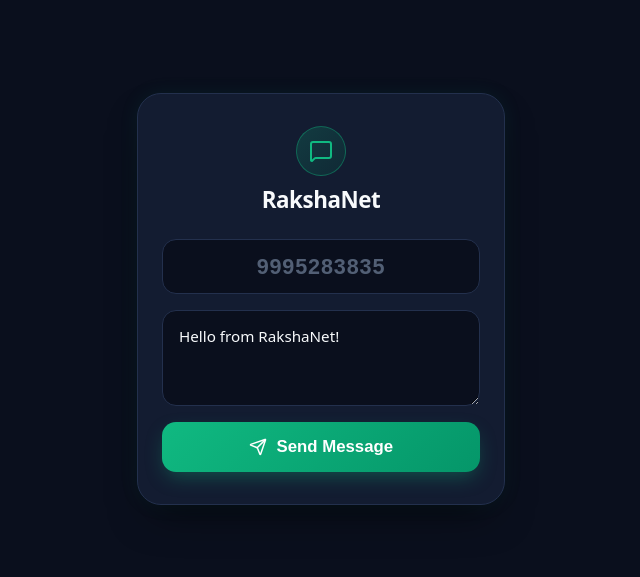
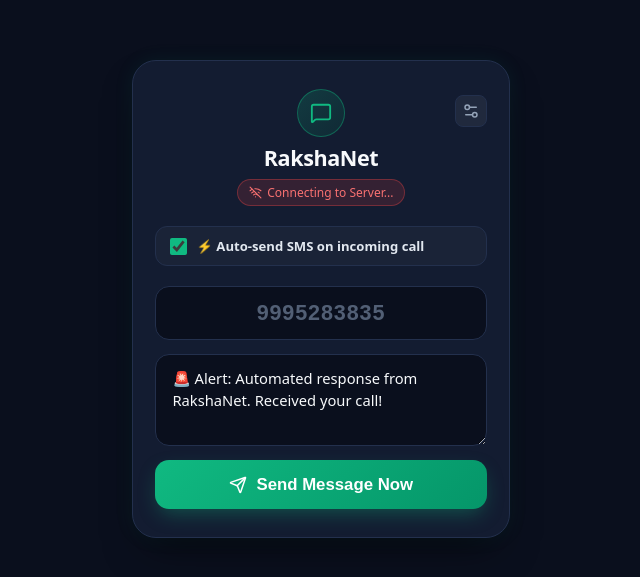
Before and after one commit to hxri-nxrxyxn/realm-hack, a React (Vite) app in the folder rakshanet/: page / in a window 1280 px wide. Shown: the part 101-678 px from the top of the page, without its empty margins (319-959 px from the left). Built offline with nearby package versions, Linux system fonts and the light colour scheme; no server answers; what @capacitor/core would draw is missing.

Commit message:
Add WebSocket server and auto-send SMS on Bluetooth call detection

```diff
--- a/rakshanet/src/App.tsx
+++ b/rakshanet/src/App.tsx
@@ -1,5 +1,5 @@
-import React, { useState } from 'react';
-import { Send, MessageSquare, CheckCircle2, AlertCircle } from 'lucide-react';
+import React, { useState, useEffect, useRef } from 'react';
+import { Send, MessageSquare, CheckCircle2, AlertCircle, Wifi, WifiOff, Settings2 } from 'lucide-react';
 import { Capacitor, registerPlugin } from '@capacitor/core';
 
 interface DirectSmsPlugin {
@@ -10,24 +10,34 @@ const DirectSms = registerPlugin<DirectSmsPlugin>('DirectSms');
 
 export default function App() {
   const defaultPlaceholder = '9995283835';
+  const defaultServerUrl = 'ws://192.168.2.38:8765';
 
   const [phoneNumber, setPhoneNumber] = useState<string>('');
-  const [message, setMessage] = useState<string>('Hello from RakshaNet!');
+  const [message, setMessage] = useState<string>('🚨 Alert: Automated response from RakshaNet. Received your call!');
   const [statusMessage, setStatusMessage] = useState<{ text: string; type: 'success' | 'error' } | null>(null);
   const [isSending, setIsSending] = useState<boolean>(false);
 
-  const handleSendMessage = async (e?: React.FormEvent) => {
-    if (e) e.preventDefault();
+  // WebSocket configuration & state
+  const [serverUrl, setServerUrl] = useState<string>(() => {
+    return localStorage.getItem('rakshanet_ws_url') || defaultServerUrl;
+  });
+  const [wsConnected, setWsConnected] = useState<boolean>(false);
+  const [autoSend, setAutoSend] = useState<boolean>(true);
+  const [showSettings, setShowSettings] = useState<boolean>(false);
 
-    const rawNumber = phoneNumber.trim() || defaultPlaceholder;
+  const wsRef = useRef<WebSocket | null>(null);
+  const reconnectTimeoutRef = useRef<number | null>(null);
+
+  // Function to send SMS
+  const sendSmsMessage = async (targetNumber: string, content: string, isAutomated = false) => {
+    const rawNumber = targetNumber.trim() || defaultPlaceholder;
     const sanitizedNumber = rawNumber.replace(/[^0-9+*#]/g, '');
-    const messageContent = message.trim();
+    const messageContent = content.trim();
 
     if (!sanitizedNumber) {
       setStatusMessage({ text: 'Please enter a valid phone number', type: 'error' });
       return;
     }
-
     if (!messageContent) {
       setStatusMessage({ text: 'Please enter a message to send', type: 'error' });
       return;
@@ -44,9 +54,21 @@ export default function App() {
         });
 
         setStatusMessage({
-          text: `Message sent to ${rawNumber}!`,
+          text: isAutomated
+            ? `⚡ Auto-sent SMS to ${rawNumber}!`
+            : `Message sent to ${rawNumber}!`,
           type: 'success',
         });
+
+        // Notify WebSocket server of successful send
+        if (wsRef.current && wsRef.current.readyState === WebSocket.OPEN) {
+          wsRef.current.send(JSON.stringify({
+            type: 'SMS_SENT',
+            number: rawNumber,
+            automated: isAutomated,
+            timestamp: new Date().toISOString(),
+          }));
+        }
       } catch (err: unknown) {
         console.error('Direct SMS error:', err);
         const errorMsg = err instanceof Error ? err.message : String(err);
@@ -58,11 +80,11 @@ export default function App() {
         setIsSending(false);
       }
     } else {
-      // Browser fallback via sms: protocol
+      // Browser fallback
       try {
         window.location.href = `sms:${sanitizedNumber}?body=${encodeURIComponent(messageContent)}`;
         setStatusMessage({
-          text: `SMS opened for ${rawNumber}`,
+          text: `SMS link opened for ${rawNumber}`,
           type: 'success',
         });
       } catch (err) {
@@ -74,19 +96,155 @@ export default function App() {
     }
   };
 
+  // WebSocket connection management
+  useEffect(() => {
+    let isCancelled = false;
+
+    const connectWebSocket = () => {
+      if (isCancelled) return;
+
+      try {
+        const ws = new WebSocket(serverUrl);
+        wsRef.current = ws;
+
+        ws.onopen = () => {
+          if (isCancelled) return;
+          setWsConnected(true);
+          console.log('Connected to WebSocket server:', serverUrl);
+        };
+
+        ws.onmessage = (event) => {
+          try {
+            const data = JSON.parse(event.data);
+            console.log('WS Message received:', data);
+
+            if (data.type === 'CALL_DETECTED' && data.number) {
+              const incomingNumber = data.number;
+              setPhoneNumber(incomingNumber);
+
+              // Auto-send SMS if enabled
+              if (autoSend) {
+                sendSmsMessage(incomingNumber, message, true);
+              } else {
+                setStatusMessage({
+                  text: `Call detected: ${incomingNumber}. Tap Send to dispatch.`,
+                  type: 'success',
+                });
+              }
+            } else if (data.type === 'SERVER_READY') {
+              if (data.last_number && !phoneNumber) {
+                setPhoneNumber(data.last_number);
+              }
+            }
+          } catch (e) {
+            console.error('Failed to parse WS message:', e);
+          }
+        };
+
+        ws.onclose = () => {
+          if (isCancelled) return;
+          setWsConnected(false);
+          // Schedule reconnect in 3s
+          reconnectTimeoutRef.current = window.setTimeout(connectWebSocket, 3000);
+        };
+
+        ws.onerror = (err) => {
+          console.warn('WS Error:', err);
+          ws.close();
+        };
+      } catch (err) {
+        console.error('WS Connection initiation error:', err);
+        reconnectTimeoutRef.current = window.setTimeout(connectWebSocket, 3000);
+      }
+    };
+
+    connectWebSocket();
+
+    return () => {
+      isCancelled = true;
+      if (reconnectTimeoutRef.current) clearTimeout(reconnectTimeoutRef.current);
+      if (wsRef.current) wsRef.current.close();
+    };
+  }, [serverUrl, autoSend, message]);
+
+  const handleManualSend = (e?: React.FormEvent) => {
+    if (e) e.preventDefault();
+    sendSmsMessage(phoneNumber, message, false);
+  };
+
+  const handleSaveSettings = (e: React.FormEvent) => {
+    e.preventDefault();
+    localStorage.setItem('rakshanet_ws_url', serverUrl);
+    setShowSettings(false);
+    if (wsRef.current) wsRef.current.close(); // trigger reconnect with new URL
+  };
+
   return (
     <div className="app-container">
       <main className="dialer-card">
         {/* Minimal Header */}
         <header className="app-header">
-          <div className="logo-badge">
-            <MessageSquare size={24} />
+          <div className="header-top-row">
+            <div className="logo-badge">
+              <MessageSquare size={22} />
+            </div>
+            <button
+              type="button"
+              className="icon-settings-btn"
+              onClick={() => setShowSettings(!showSettings)}
+              title="WebSocket Settings"
+              aria-label="Settings"
+            >
+              <Settings2 size={18} />
+            </button>
           </div>
           <h1 className="title">RakshaNet</h1>
+
+          {/* WebSocket Connection Status Pill */}
+          <div className={`ws-status-pill ${wsConnected ? 'connected' : 'disconnected'}`}>
+            {wsConnected ? <Wifi size={13} /> : <WifiOff size={13} />}
+            <span>{wsConnected ? `Online: ${serverUrl.replace('ws://', '')}` : 'Connecting to Server...'}</span>
+          </div>
         </header>
 
+        {/* Settings Drawer (if toggled) */}
+        {showSettings && (
+          <form onSubmit={handleSaveSettings} className="settings-box">
+            <label className="field-label" htmlFor="server-url-input">
+              Server WebSocket URL:
+            </label>
+            <div className="settings-input-row">
+              <input
+                id="server-url-input"
+                type="text"
+                value={serverUrl}
+                onChange={(e) => setServerUrl(e.target.value)}
+                placeholder="ws://192.168.2.38:8765"
+                className="settings-input"
+              />
+              <button type="submit" className="settings-save-btn">
+                Save
+              </button>
+            </div>
+          </form>
+        )}
+
+        {/* Auto-Send Toggle */}
+        <div className="toggle-row">
+          <label className="toggle-label" htmlFor="autosend-checkbox">
+            <input
+              id="autosend-checkbox"
+              type="checkbox"
+              checked={autoSend}
+              onChange={(e) => setAutoSend(e.target.checked)}
+              className="toggle-checkbox"
+            />
+            <span className="toggle-text">⚡ Auto-send SMS on incoming call</span>
+          </label>
+        </div>
+
         {/* Minimal Form */}
-        <form onSubmit={handleSendMessage} className="dialer-form">
+        <form onSubmit={handleManualSend} className="dialer-form">
           <div className="input-group">
             <input
               id="phone-input"
@@ -130,7 +288,7 @@ export default function App() {
             <div className="call-btn-inner">
               <Send size={18} className={isSending ? 'anim-spin' : ''} />
               <span className="call-text">
-                {isSending ? 'Sending...' : 'Send Message'}
+                {isSending ? 'Sending...' : 'Send Message Now'}
               </span>
             </div>
           </button>
--- a/rakshanet/src/index.css
+++ b/rakshanet/src/index.css
@@ -44,11 +44,11 @@ body {
 
 .app-container {
   width: 100%;
-  max-width: 400px;
+  max-width: 410px;
   display: flex;
   align-items: center;
   justify-content: center;
-  padding: 1.5rem 1rem;
+  padding: 1.25rem 1rem;
 }
 
 .dialer-card {
@@ -57,10 +57,10 @@ body {
   border: 1px solid var(--border-color);
   border-radius: 24px;
   box-shadow: 0 20px 40px -15px rgba(0, 0, 0, 0.6), 0 0 20px rgba(16, 185, 129, 0.08);
-  padding: 2rem 1.5rem;
+  padding: 1.75rem 1.4rem;
   display: flex;
   flex-direction: column;
-  gap: 1.5rem;
+  gap: 1.25rem;
 }
 
 .app-header {
@@ -68,32 +68,154 @@ body {
   display: flex;
   flex-direction: column;
   align-items: center;
-  gap: 0.5rem;
+  gap: 0.4rem;
+}
+
+.header-top-row {
+  width: 100%;
+  display: flex;
+  align-items: center;
+  justify-content: center;
+  position: relative;
 }
 
 .logo-badge {
   display: inline-flex;
   align-items: center;
   justify-content: center;
-  width: 50px;
-  height: 50px;
+  width: 48px;
+  height: 48px;
   border-radius: 50%;
   background: linear-gradient(135deg, rgba(16, 185, 129, 0.2), rgba(6, 95, 70, 0.2));
   border: 1px solid rgba(16, 185, 129, 0.4);
   color: var(--accent-green);
 }
 
+.icon-settings-btn {
+  position: absolute;
+  right: 0;
+  top: 6px;
+  background: rgba(255, 255, 255, 0.06);
+  border: 1px solid var(--border-color);
+  color: var(--text-muted);
+  width: 32px;
+  height: 32px;
+  border-radius: 8px;
+  display: flex;
+  align-items: center;
+  justify-content: center;
+  cursor: pointer;
+  transition: all 0.2s ease;
+}
+
+.icon-settings-btn:hover {
+  background: rgba(255, 255, 255, 0.12);
+  color: var(--text-main);
+}
+
 .title {
-  font-size: 1.4rem;
+  font-size: 1.35rem;
   font-weight: 700;
   letter-spacing: -0.02em;
   color: var(--text-main);
 }
 
+.ws-status-pill {
+  display: inline-flex;
+  align-items: center;
+  gap: 0.35rem;
+  padding: 0.25rem 0.65rem;
+  border-radius: 999px;
+  font-size: 0.75rem;
+  font-weight: 500;
+}
+
+.ws-status-pill.connected {
+  background: rgba(16, 185, 129, 0.15);
+  border: 1px solid rgba(16, 185, 129, 0.35);
+  color: #34d399;
+}
+
+.ws-status-pill.disconnected {
+  background: rgba(239, 68, 68, 0.15);
+  border: 1px solid rgba(239, 68, 68, 0.35);
+  color: #f87171;
+}
+
+.settings-box {
+  background: rgba(10, 15, 29, 0.7);
+  border: 1px solid var(--border-color);
+  border-radius: 12px;
+  padding: 0.75rem;
+  display: flex;
+  flex-direction: column;
+  gap: 0.4rem;
+}
+
+.field-label {
+  font-size: 0.75rem;
+  font-weight: 600;
+  color: var(--text-muted);
+}
+
+.settings-input-row {
+  display: flex;
+  gap: 0.5rem;
+}
+
+.settings-input {
+  flex: 1;
+  background: var(--bg-input);
+  border: 1px solid var(--border-color);
+  color: var(--text-main);
+  border-radius: 8px;
+  padding: 0.45rem 0.65rem;
+  font-size: 0.82rem;
+  outline: none;
+}
+
+.settings-save-btn {
+  background: var(--accent-green);
+  border: none;
+  color: #ffffff;
+  padding: 0.45rem 0.85rem;
+  border-radius: 8px;
+  font-size: 0.82rem;
+  font-weight: 600;
+  cursor: pointer;
+}
+
+.toggle-row {
+  background: rgba(255, 255, 255, 0.03);
+  border: 1px solid var(--border-color);
+  border-radius: 12px;
+  padding: 0.65rem 0.85rem;
+}
+
+.toggle-label {
+  display: flex;
+  align-items: center;
+  gap: 0.6rem;
+  cursor: pointer;
+}
+
+.toggle-checkbox {
+  width: 17px;
+  height: 17px;
+  accent-color: var(--accent-green);
+  cursor: pointer;
+}
+
+.toggle-text {
+  font-size: 0.82rem;
+  font-weight: 600;
+  color: #e2e8f0;
+}
+
 .dialer-form {
   display: flex;
   flex-direction: column;
-  gap: 1rem;
+  gap: 0.9rem;
 }
 
 .input-group {
@@ -109,14 +231,14 @@ body {
   font-size: 1.35rem;
   font-weight: 600;
   letter-spacing: 0.04em;
-  padding: 0.85rem 1rem;
+  padding: 0.8rem 1rem;
   border-radius: 14px;
   text-align: center;
   outline: none;
   transition: all 0.2s ease;
 }
 
-.phone-input:focus, .message-textarea:focus {
+.phone-input:focus, .message-textarea:focus, .settings-input:focus {
   border-color: var(--accent-green);
   box-shadow: 0 0 0 3px var(--accent-green-glow);
 }
@@ -131,13 +253,13 @@ body {
   background-color: var(--bg-input);
   border: 1.5px solid var(--border-color);
   color: var(--text-main);
-  font-size: 0.95rem;
+  font-size: 0.92rem;
   line-height: 1.45;
-  padding: 0.85rem 1rem;
+  padding: 0.8rem 1rem;
   border-radius: 14px;
   outline: none;
   resize: vertical;
-  min-height: 90px;
+  min-height: 80px;
   font-family: inherit;
   transition: all 0.2s ease;
 }
@@ -148,7 +270,7 @@ body {
   color: #ffffff;
   border: none;
   border-radius: 14px;
-  padding: 0.95rem 1.25rem;
+  padding: 0.9rem 1.25rem;
   font-size: 1.05rem;
   font-weight: 600;
   cursor: pointer;
```
Also changed, not shown: 2 other files (tests, documents, lock files or other folders).
